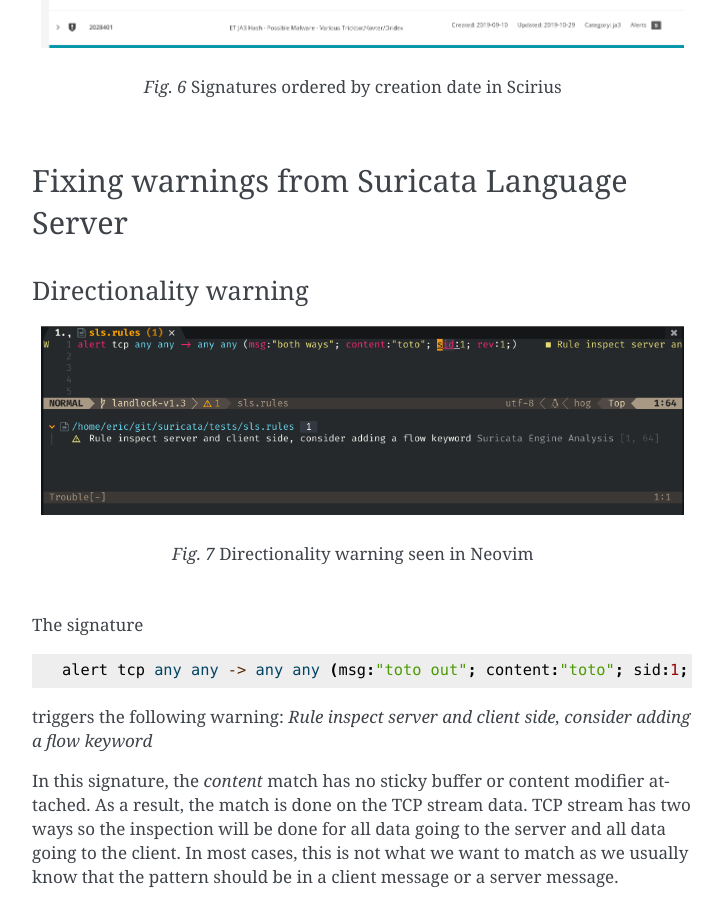
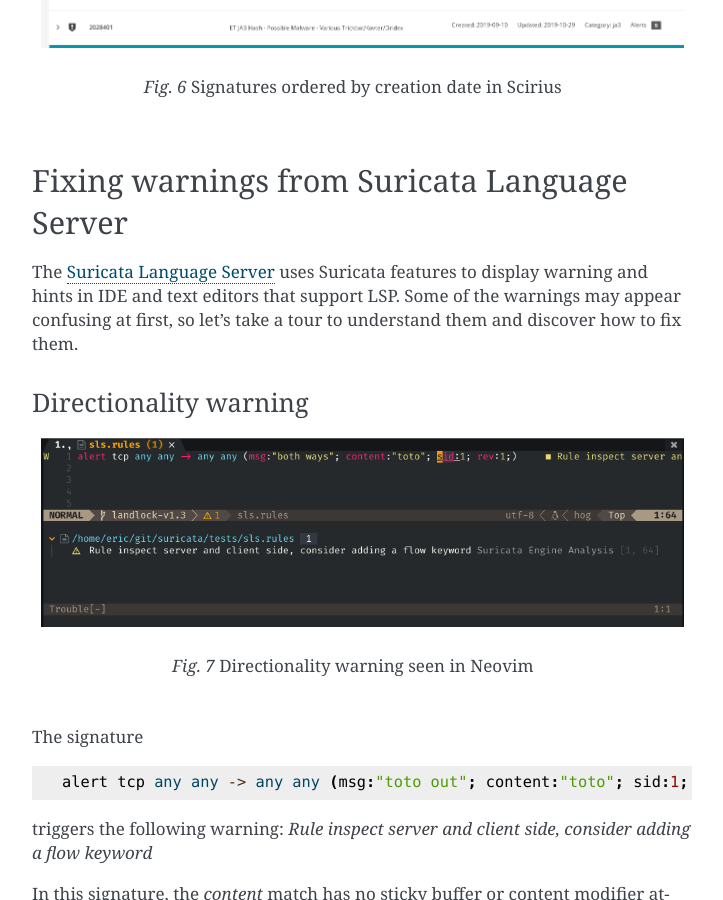
Before and after one commit to StamusNetworks/suricata-4-analysts, a Sphinx documentation site: the page built from source/write-performant-rules.rst, in a window 1280 px wide and 900 px high, scrolled down 10152 px. Shown: the whole window, without its empty margins (388-1111 px from the left). Built offline with Sphinx 7.4.7, drawn with Linux system fonts in a browser that asks for light colours.

Commit message:
rules: explain SLS paragraph

```diff
--- a/source/write-performant-rules.rst
+++ b/source/write-performant-rules.rst
@@ -380,6 +380,9 @@
 Fixing warnings from Suricata Language Server
 =============================================
 
+The :ref:`Suricata Language Server <suricata-ls>` uses Suricata features to display warning and hints in IDE and text editors that support LSP.
+Some of the warnings may appear confusing at first, so let's take a tour to understand them and discover how to fix them.
+
 Directionality warning
 ----------------------
 
```
